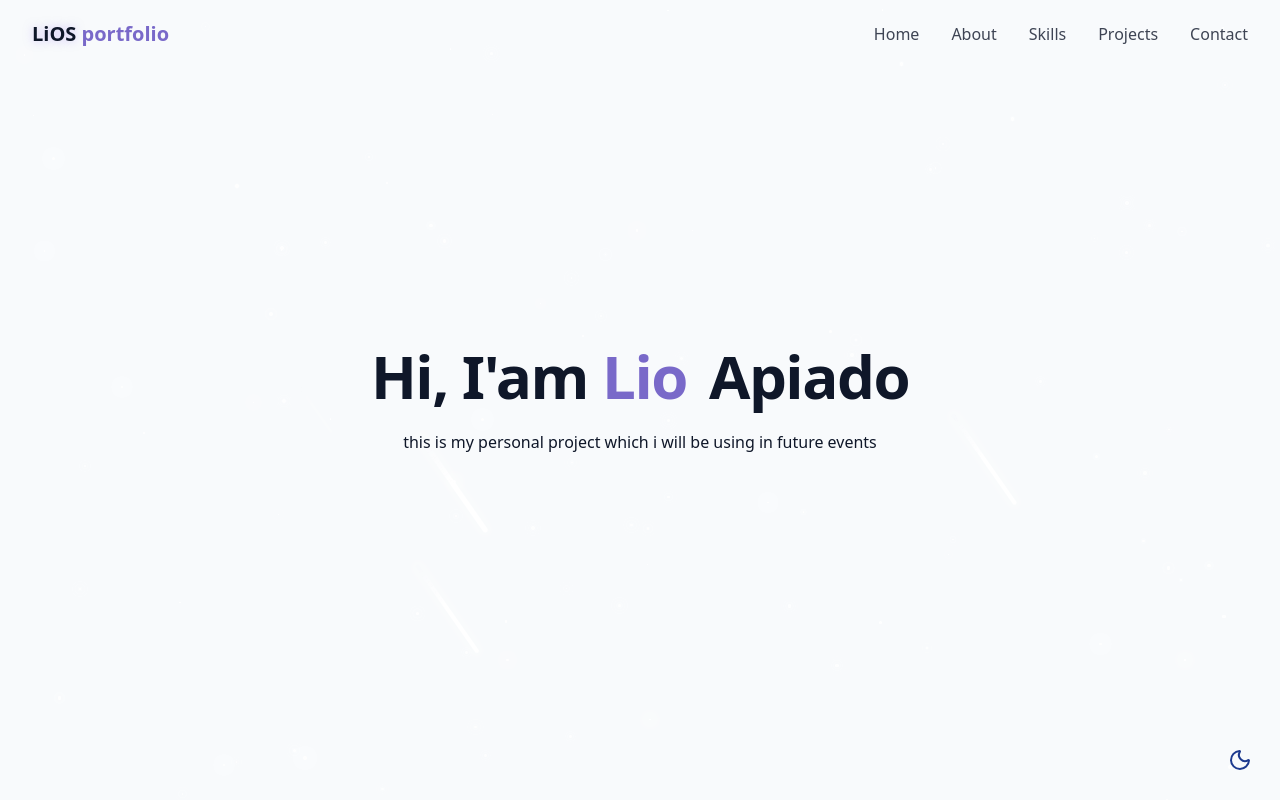
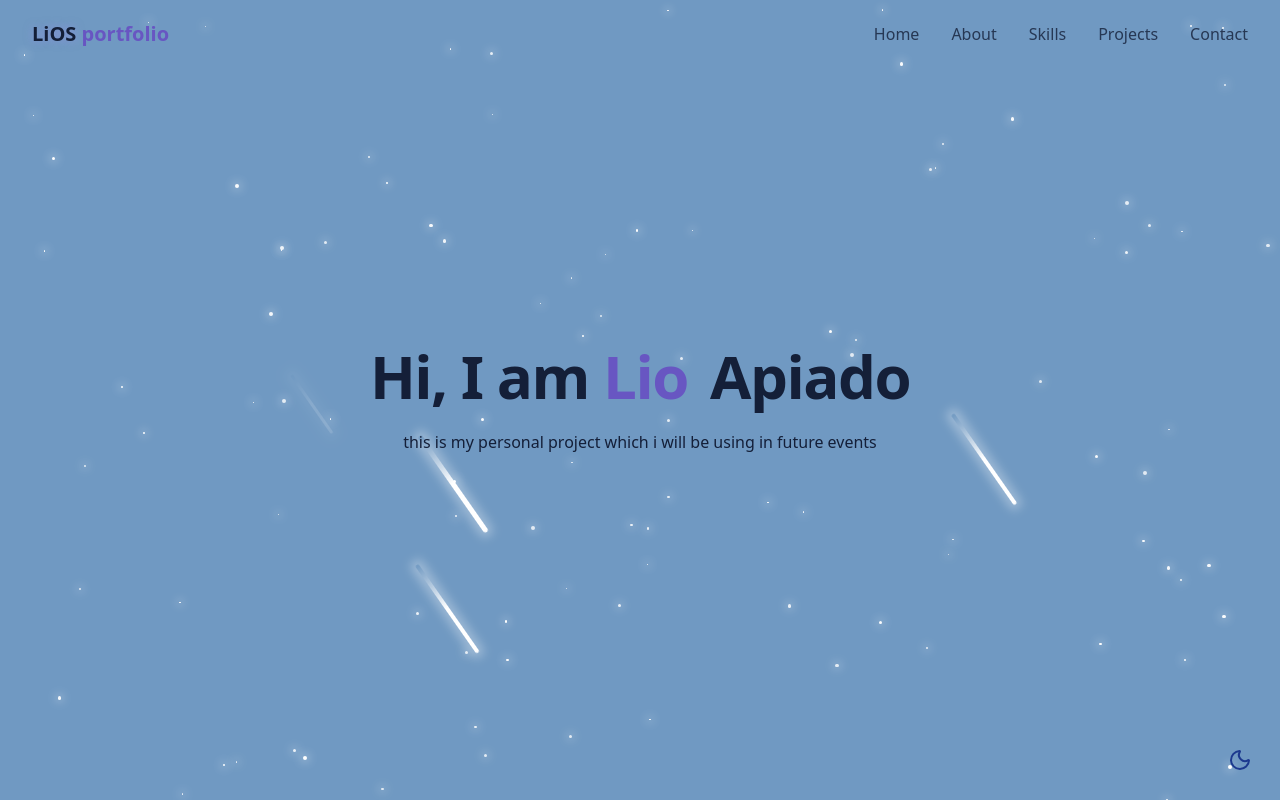
Before and after one commit to Liooouu/My-Portfolio, a React (Vite) app in the folder portfolio_proj/: page / in a window 1280 px wide. Built offline with nearby package versions, Linux system fonts and the light colour scheme.

Commit message:
modified some values

```diff
--- a/portfolio_proj/src/components/HeroSection.jsx
+++ b/portfolio_proj/src/components/HeroSection.jsx
@@ -10,10 +10,12 @@ export const HeroSection = () => {
         <div className="container max-w-4xl mx-auto text-center z-10">
             <div className="space-y-6">
                 <h1 className="text-4xl md:text-6xl font-bold tracking-tight">
-                    <span className="opacity-0 animate-fade-in">Hi, I'am</span>
-                    <span className="text-primary opacity-0 animate-fade-in-delay-1">
+                    <span className="opacity-0 animate-fade-in">Hi,</span>
+                    <span className="opacity-0 animate-fade-in-delay-3">
+                        {" "}I am</span>
+                    <span className="text-primary opacity-0 animate-fade-in-delay-3">
                         {" "}Lio</span>
-                    <span className="text-gradient ml-2 opacity-0 animate-fade-in-delay-2">
+                    <span className="text-gradient ml-2 opacity-0 animate-fade-in-delay-4">
                         {" "}Apiado</span>
                 </h1>
 
--- a/portfolio_proj/src/index.css
+++ b/portfolio_proj/src/index.css
@@ -64,40 +64,43 @@
 
 @layer base {
   :root {
-    --background: 210 40% 98%;
-    --foreground: 222 47% 11%;
+  --background: 210 40% 60%;
+  --foreground: 222 47% 15%;
 
-    --card: 0 0% 100%;
+  --card: 0 0% 70%;
 
-    --primary: 250 47% 60%;
-    --primary-foreground: 210 40% 98%;
+  --primary: 250 47% 55%;
+  --primary-foreground: 210 40% 93%;
 
-    --border: 214 32% 91%;
-  }
+  --border: 214 32% 55%;
+}
+
 
   .dark {
-    --background: 222 47% 4%;
-    --foreground: 213 31% 91%;
+  --background: 222 47% 2%;
+  --foreground: 213 31% 85%;
 
-    --card: 222 47% 8%;
+  --card: 222 47% 5%;
 
-    --primary: 250 65% 65%;
-    --primary-foreground: 213 31% 91%;
+  --primary: 250 65% 55%;
+  --primary-foreground: 213 31% 90%;
 
-    --border: 217 33% 20%;
-  }
+  --border: 217 33% 12%;
+}
+
 
   * {
     @apply border-border;
   }
 
   html {
-    @apply scroll-smooth;
+    @apply scroll-smooth transition-colors duration-300;
   }
 
   body {
     @apply bg-background text-foreground transition-colors duration-300;
     font-feature-settings: "rlig" 1, "calt" 1;
+    transition-property: background-color, color, opacity;
   }
 }
 
```
